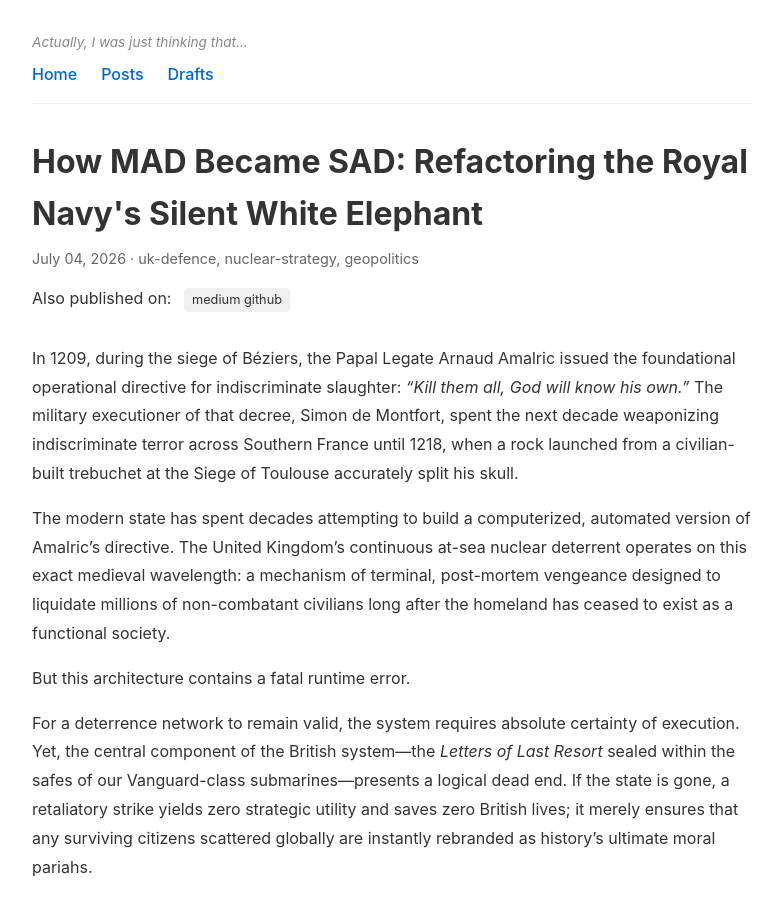
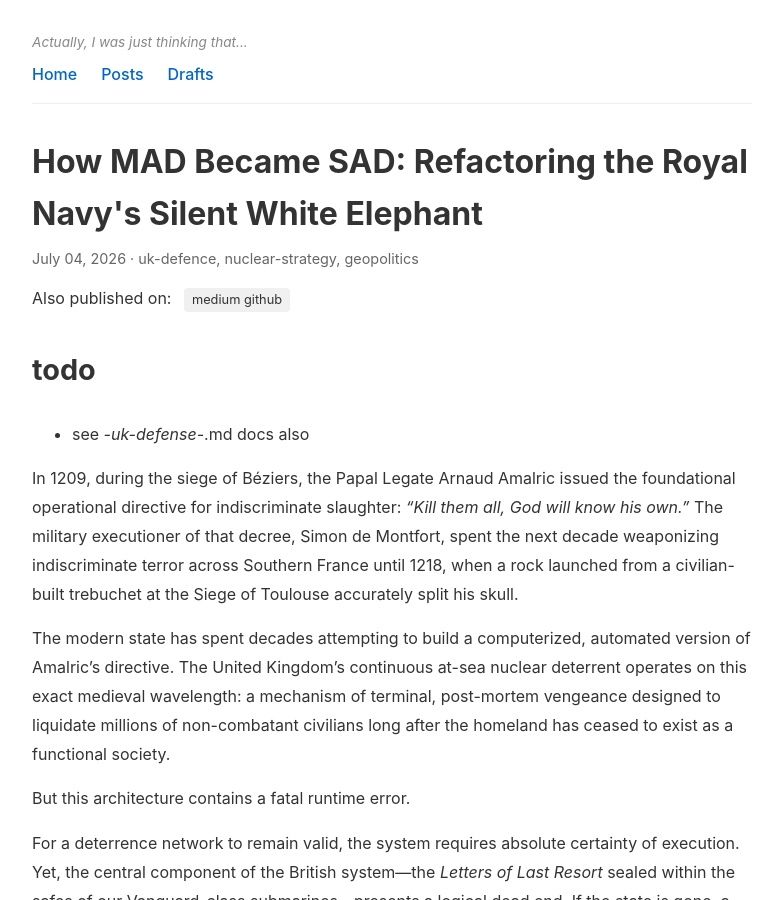
Before and after one commit to pjsvis/blog-posts, a Jekyll site: the page built from _posts/2026-07-04-how-mad-became-sad.md, in a window 1280 px wide and 900 px high. Shown: the whole window, without its empty margins (248-1029 px from the left). Built offline with Jekyll 4.4.1, drawn with Linux system fonts in a browser that asks for light colours.

Commit message:
posts: add uk-defense cross-ref note to how-mad-became-sad

```diff
--- a/_posts/2026-07-04-how-mad-became-sad.md
+++ b/_posts/2026-07-04-how-mad-became-sad.md
@@ -6,6 +6,9 @@ categories: uk-defence nuclear-strategy geopolitics
 canonical_target: medium github
 permalink: /2026/07/04/how-mad-became-sad/
 ---
+# todo
+
+- see *-uk-defense-*.md docs also
 
 In 1209, during the siege of Béziers, the Papal Legate Arnaud Amalric issued the foundational operational directive for indiscriminate slaughter: *"Kill them all, God will know his own."* The military executioner of that decree, Simon de Montfort, spent the next decade weaponizing indiscriminate terror across Southern France until 1218, when a rock launched from a civilian-built trebuchet at the Siege of Toulouse accurately split his skull.
 
```
